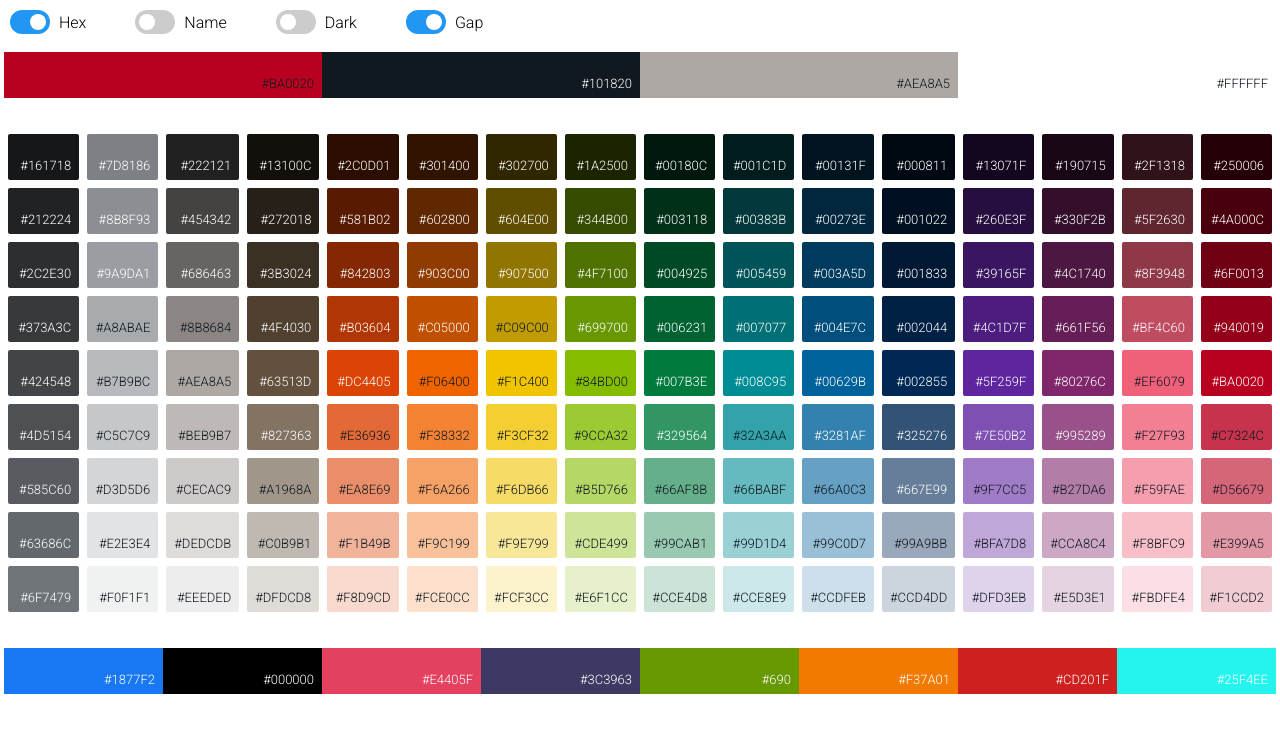
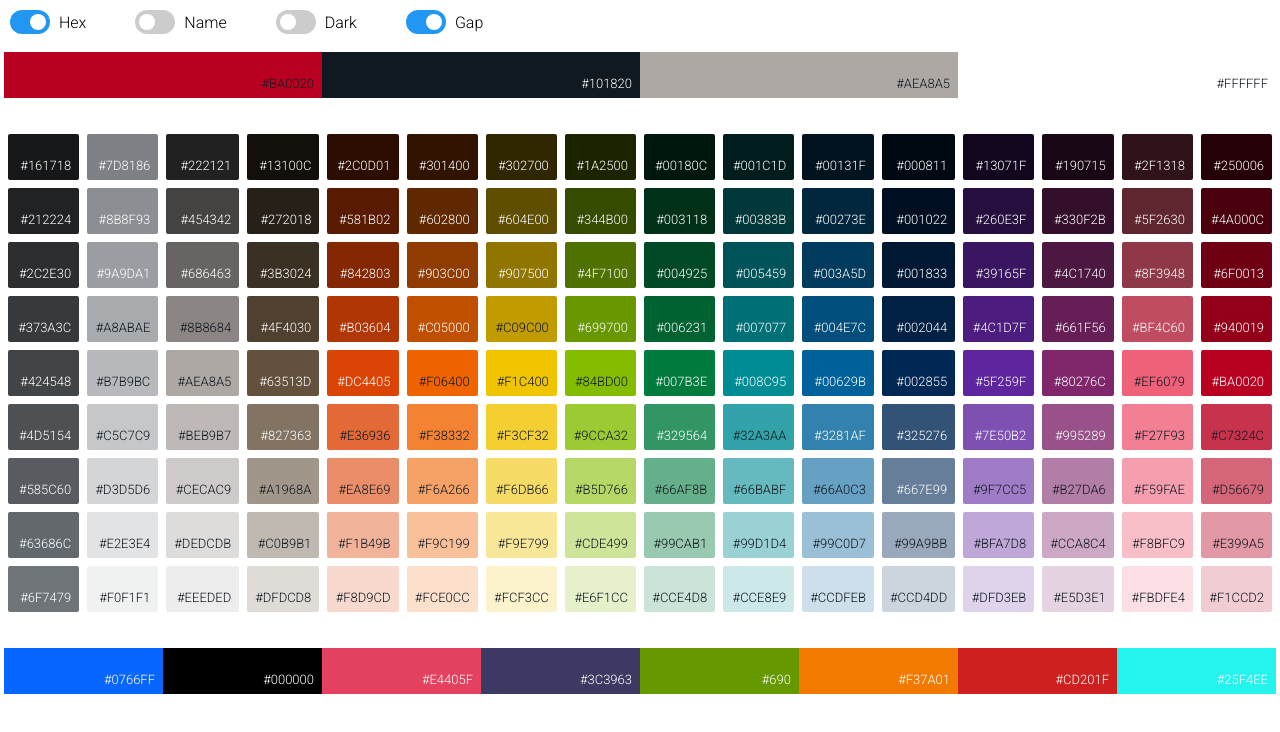
Before and after one commit to phat1989/wscolor, a plain HTML site: page index.html in a window 1280 px wide. Drawn offline with nearby package versions, Linux system fonts and the light colour scheme.

Commit message:
change facebook color

```diff
--- a/index.html
+++ b/index.html
@@ -299,7 +299,7 @@
   	.red-200 {background-color: #e399a5}
   	.red-100 {background-color: #f1ccd2}
 
-	.fb {background-color: #1877f2}
+	.fb {background-color: #0766ff}
 	.tw {background-color: #000000}
 	.ig {background-color: #e4405f}
 	.fr {background-color: #3C3963}
@@ -564,7 +564,7 @@
 	<h4>Social</h4>
 	<div class="horizontal s color">
 	    <ul>
-	        <li class="fb w" onclick="clipboard('.fbz')"><span class="name">Facebook</span><span class="hex fbz">#1877f2</span></li>
+	        <li class="fb w" onclick="clipboard('.fbz')"><span class="name">Facebook</span><span class="hex fbz">#0766ff</span></li>
 	        <li class="tw w" onclick="clipboard('.twz')"><span class="name">X</span><span class="hex twz">#000000</span></li>
 	        <li class="ig w" onclick="clipboard('.igz')"><span class="name">Instagram</span><span class="hex igz">#e4405f</span></li>
 	        <li class="fr w" onclick="clipboard('.frz')"><span class="name">Forum</span><span class="hex frz">#3C3963</span></li>
```
